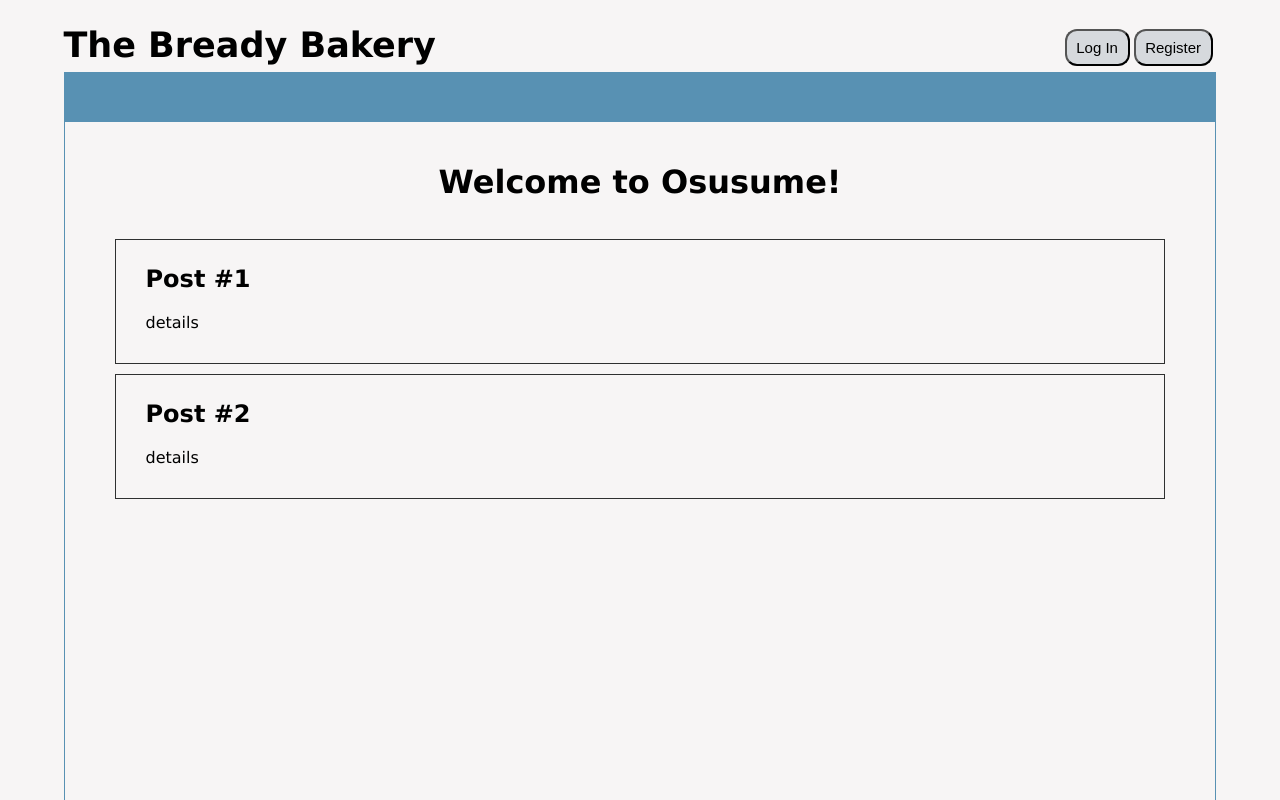
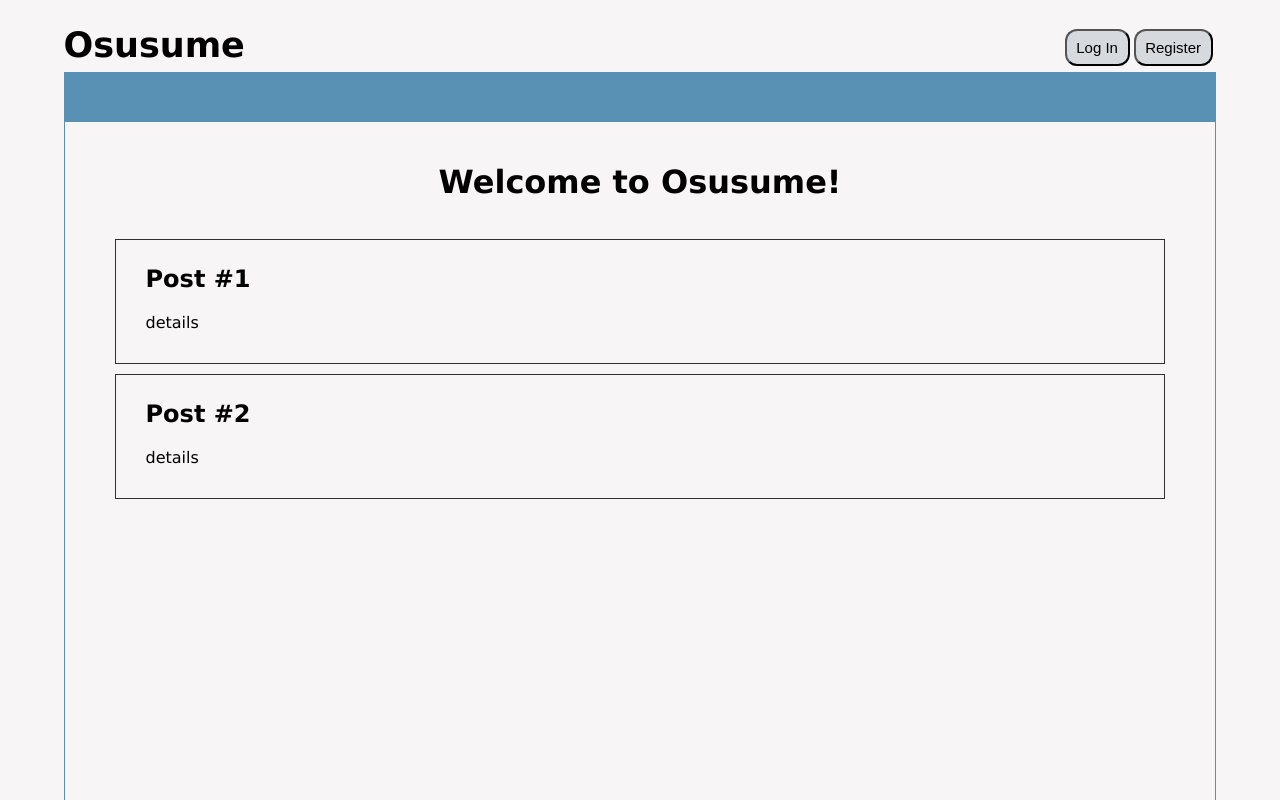
Before and after one commit to sgoh25/osusume, a React (Create React App) app: page / in a window 1280 px wide. Shown: the top 800 px of the page. Built offline with nearby package versions, Linux system fonts and the light colour scheme.

Commit message:
Change website logo and font

```diff
--- a/src/components/Layout.jsx
+++ b/src/components/Layout.jsx
@@ -4,7 +4,7 @@ export default function Layout({ top_buttons, body }) {
   return (
     <>
       <div className="top">
-        <div className="logo">The Bready Bakery</div>
+        <div className="logo">Osusume</div>
         {top_buttons}
       </div>
 
--- a/src/styles/index.css
+++ b/src/styles/index.css
@@ -1,6 +1,6 @@
 body {
   margin: 0;
-  font-family: Verdana, Geneva, Tahoma, sans-serif;
+  font-family: 'Lucida Grande', 'Lucida Sans', Arial, sans-serif;
   -webkit-font-smoothing: antialiased;
   -moz-osx-font-smoothing: grayscale;
 }
```
